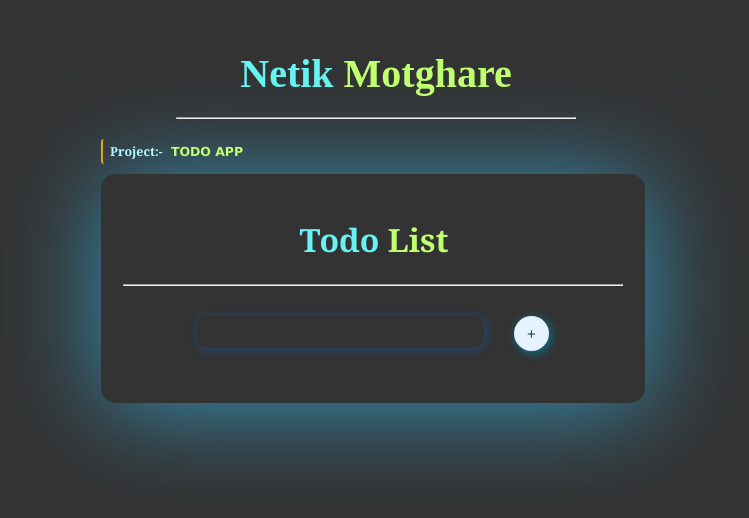
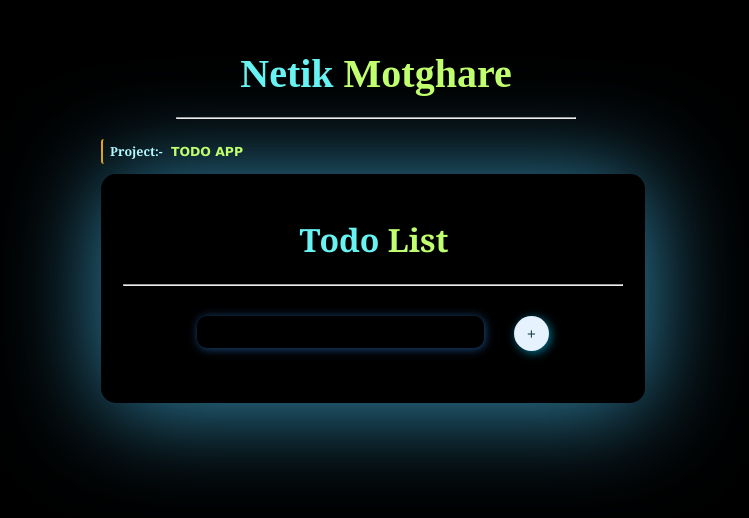
Before and after one commit to Netik9960/Todo, a React (Create React App) app: page / in a window 1280 px wide. Shown: the top 518 px of the page, without its empty margins (267-1016 px from the left). Built offline with nearby package versions, Linux system fonts and the light colour scheme.

Commit message:
function

```diff
--- a/src/App.css
+++ b/src/App.css
@@ -36,7 +36,7 @@
 }
 .App {
   box-shadow: 2px 5px 100px rgb(55, 147, 184);
-  background-color: #333;
+  background-color: #000000;
   margin:5px;
   padding: 20px;
   text-align: center;
@@ -44,7 +44,7 @@
   border-radius: 15px;
   text-align: center;
   width: 500px;
-  height: auto;
+  height: min-content;
 }
 
 .App h1 {
@@ -127,7 +127,7 @@
  transform: scale(1.1);
 }
 .delete button{
-  background: rgb(255, 44, 44);
+  background: rgb(243, 215, 59);
   float: right;
   height: 27px;
   width: 27px;
@@ -135,11 +135,15 @@
   align-items: center;
   cursor: pointer;
 }
+.delete button:hover{
+  background-color: crimson;
+  transition: 0.5s;
+}
 /* src/index.css */
 body {
   font-family: 'Arial', 'sans-serif';
   /* background-image: url(wp.jpg); */
-  background-color: #333;
+  background-color: #000000;
   margin: 0;
   padding: 0;
   font-size: 20px;
```
